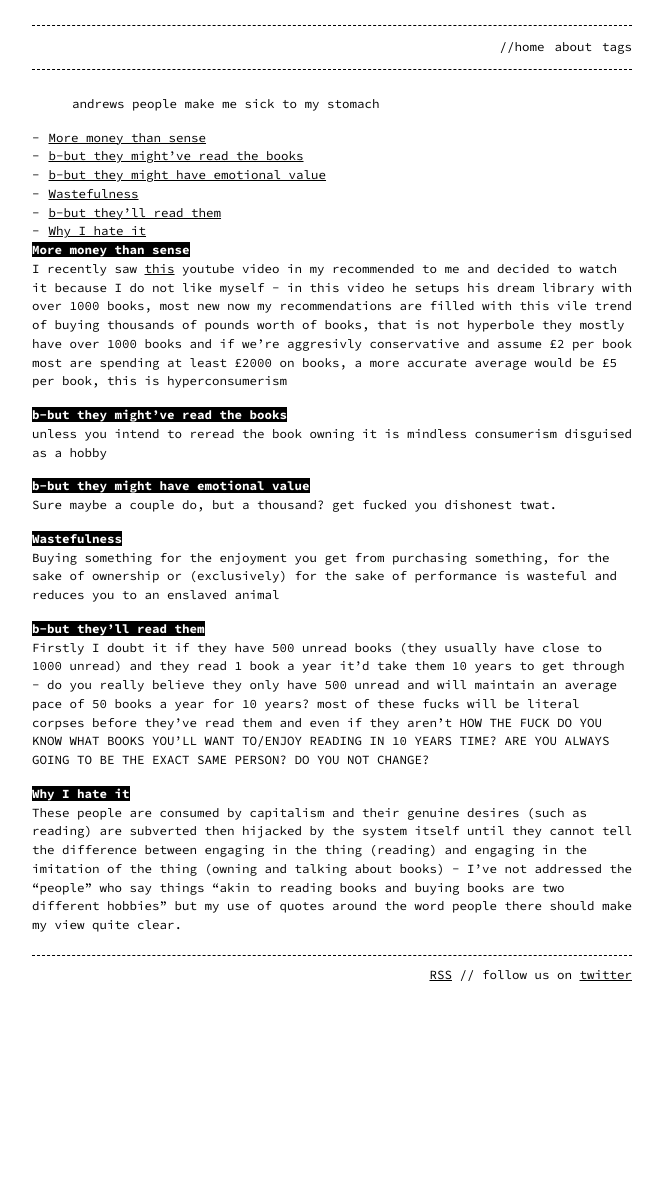
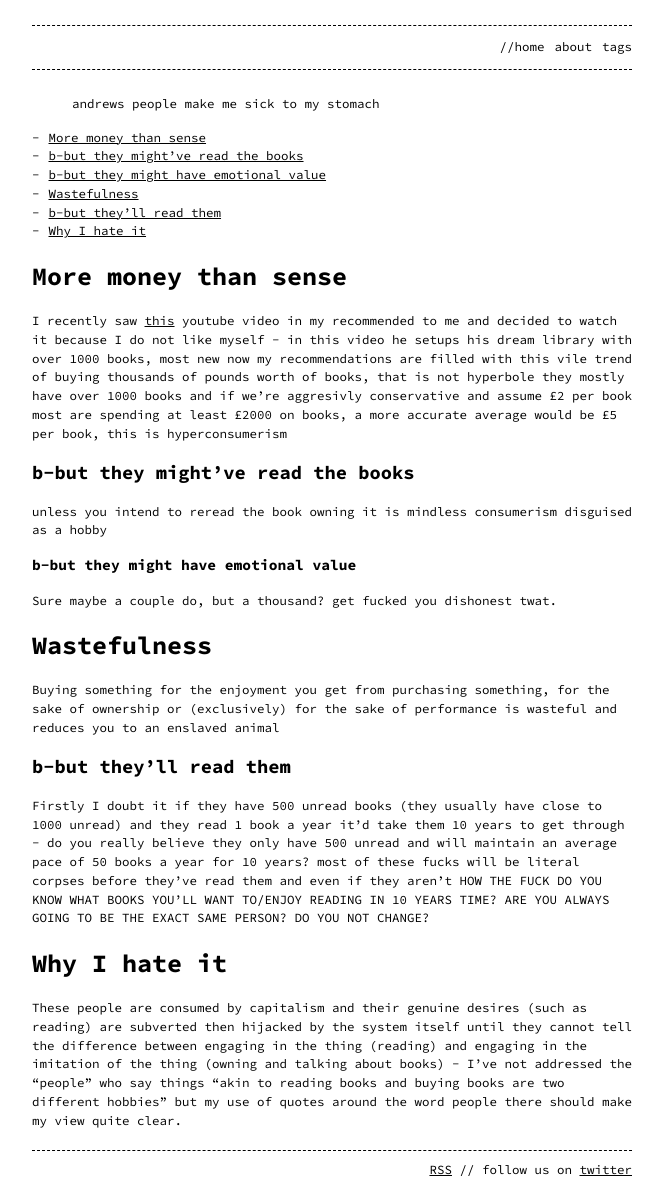
Before and after one commit to oddfeed/blog, a Jekyll site: the page built from _posts/2023-12-13-I-dont-have-a-dream-library-you-posh-cretin.md, in a window 1280 px wide. Shown: the whole page, without its empty margins (308-971 px from the left). Built offline with Jekyll 4.4.1, drawn with Linux system fonts in a browser that asks for light colours; before the commit the page ends 1005 px from its top, so only the background shows below that.

Commit message:
css revert

```diff
--- a/_sass/base.scss
+++ b/_sass/base.scss
@@ -15,15 +15,19 @@ $container-max-width:  600px !default;
  * Global
  */
 body { background-color: var(--background-color);  margin: 0 auto;  padding: 0;  font-family: $base-font-family;  font-size: $base-font-size;  color: var(--text-color);  text-align: left;  line-height: $base-line-height !important; }
+
+/**
 h1, h2, h3, h4, h5, h6 {
     font-size: $base-font-size;
     margin: 0px;
     margin-top: 22px;
     font-weight: bold;
-    color: white; /* Set text color to white */
+    color: white;
     display: inline;
-    background-color: black; /* Set background color to black */
+    background-color: black;
 }
+
+*/
 p, ul, ol { margin: 0px;  color: var(--text-color); }
 a { text-decoration: underline;  color: var(--link-color); }
 a:hover { color: var(--background-color); background-color: var(--base-color); }
```
